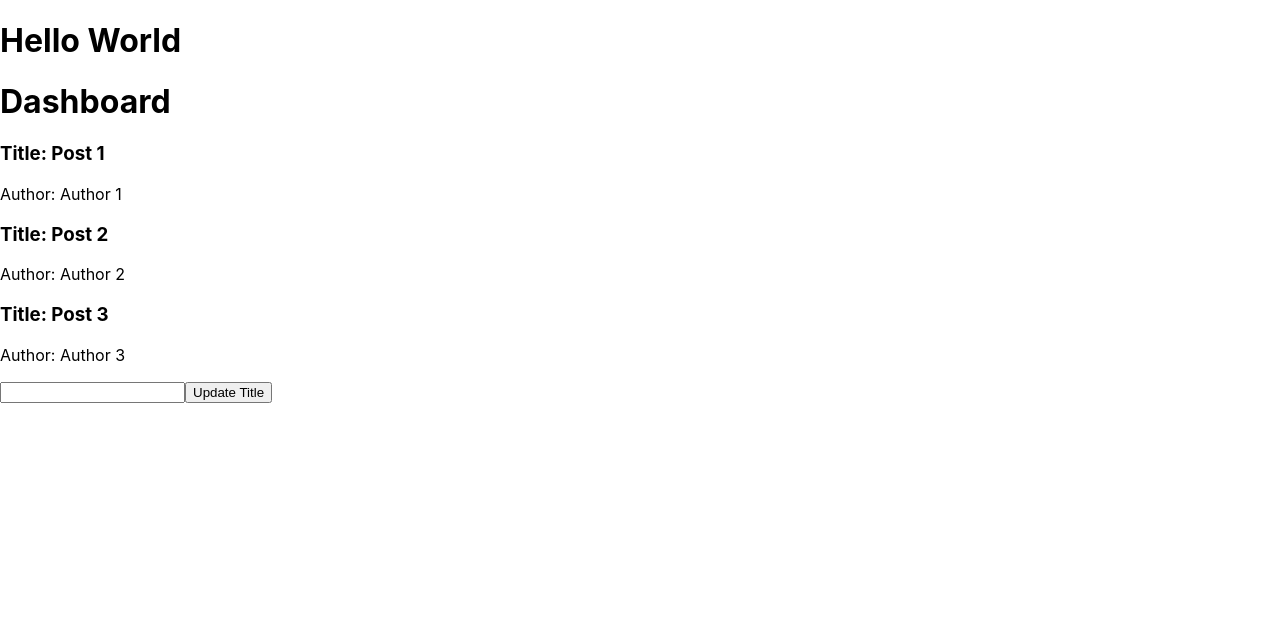
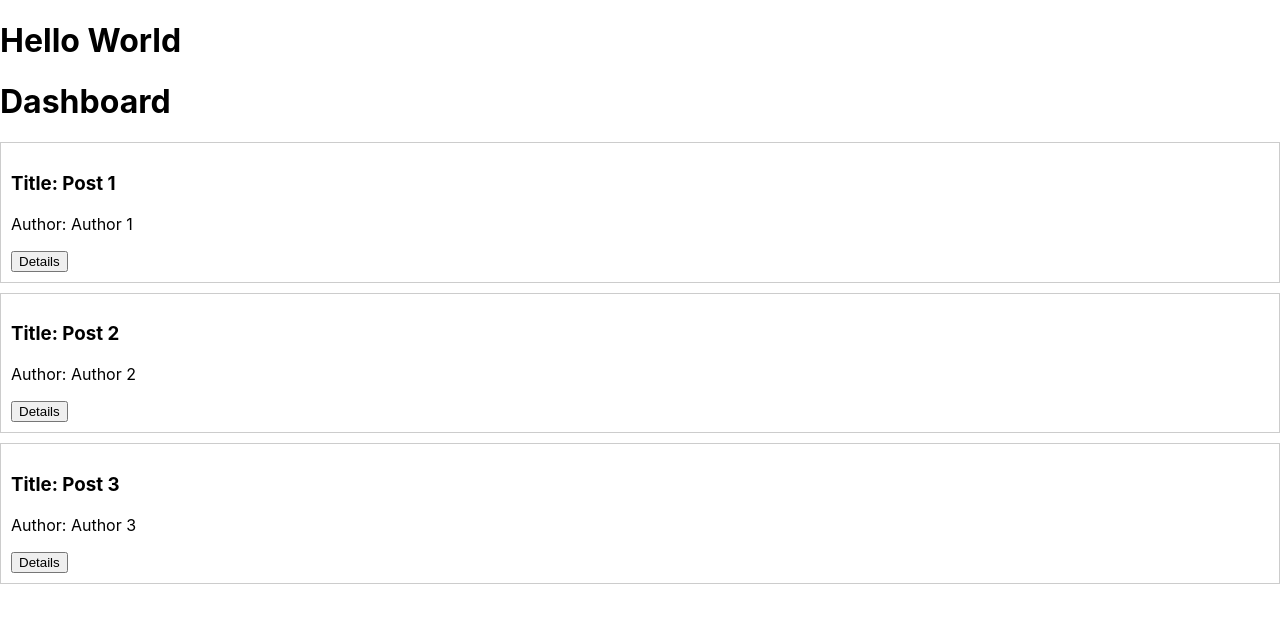
Before and after one commit to EUnurbayar/WAA_React_Labs, a React (Create React App) app in the folder my-app/: page / in a window 1280 px wide. Shown: the top 622 px of the page. Built offline with nearby package versions, Linux system fonts and the light colour scheme.

Commit message:
added post details

```diff
--- a/my-app/src/components/Dashboard.js
+++ b/my-app/src/components/Dashboard.js
@@ -1,5 +1,7 @@
 import React, { useState } from 'react';
 import Posts from './Posts';
+import PostDetails from './PostDetails';
+
 
 const Dashboard = () => {
   const initialPosts = [
@@ -9,29 +11,43 @@ const Dashboard = () => {
   ];
 
   const [posts, setPosts] = useState(initialPosts);
-  const [updatedTitle, setUpdatedTitle] = useState('');
+  const [selectedPost, setSelectedPost] = useState(null);
 
-  const updateFirstPostTitle = () => {
-    if (updatedTitle.trim() !== '') {
-      const updatedPosts = [...posts];
-      updatedPosts[0].title = updatedTitle;
-      setPosts(updatedPosts);
-      setUpdatedTitle('');
-    }
+  const handleUpdateTitle = (postId, newTitle) => {
+    const updatedPosts = posts.map((post) =>
+      post.id === postId ? { ...post, title: newTitle } : post
+    );
+    setPosts(updatedPosts);
+  };
+
+  const handleDeletePost = (postId) => {
+    const updatedPosts = posts.filter((post) => post.id !== postId);
+    setPosts(updatedPosts);
+    setSelectedPost(null);
+  };
+
+  const handlePostClick = (postId) => {
+    const post = posts.find((post) => post.id === postId);
+    setSelectedPost(post);
+  };
+
+  const handleBackToPosts = () => {
+    setSelectedPost(null);
   };
 
   return (
-    <div>
+    <div className="dashboard-container">
       <h1>Dashboard</h1>
-      <Posts posts={posts} />
-      <div>
-        <input
-          type="text"
-          value={updatedTitle}
-          onChange={(e) => setUpdatedTitle(e.target.value)}
+      {selectedPost ? (
+        <PostDetails
+          post={selectedPost}
+          handleUpdateTitle={handleUpdateTitle}
+          handleDeletePost={handleDeletePost}
+          handleBackToPosts={handleBackToPosts}
         />
-        <button onClick={updateFirstPostTitle}>Update Title</button>
-      </div>
+      ) : (
+        <Posts posts={posts} handlePostClick={handlePostClick} />
+      )}
     </div>
   );
 };
--- /dev/null
+++ b/my-app/src/components/Post.css
@@ -0,0 +1,10 @@
+.post {
+    border: 1px solid #ccc;
+    padding: 10px;
+    margin-bottom: 10px;
+    cursor: pointer;
+  }
+
+  .post:hover {
+    background-color: #f5f5f5;
+  }
--- a/my-app/src/components/Post.js
+++ b/my-app/src/components/Post.js
@@ -1,10 +1,15 @@
 import React from 'react';
+import './Post.css';
+const Post = ({ post, handlePostClick }) => {
+  const handleClick = () => {
+    handlePostClick(post.id);
+  };
 
-const Post = ({ post }) => {
   return (
-    <div>
+    <div className="post" >
       <h3>Title: {post.title}</h3>
       <p>Author: {post.author}</p>
+      <button onClick={handleClick}>Details</button>
     </div>
   );
 };
--- /dev/null
+++ b/my-app/src/components/PostDetails.css
@@ -0,0 +1,23 @@
+.post-details {
+    border: 1px solid #ccc;
+    padding: 20px;
+    margin-bottom: 20px;
+  }
+
+  .post-details h2 {
+    margin-top: 0;
+  }
+
+  .post-details p {
+    margin-bottom: 10px;
+  }
+
+  .post-details input[type="text"] {
+    width: 100%;
+    padding: 5px;
+    margin-bottom: 10px;
+  }
+
+  .post-details button {
+    margin-right: 10px;
+  }
--- /dev/null
+++ b/my-app/src/components/PostDetails.js
@@ -0,0 +1,28 @@
+import React, { useState } from 'react';
+import './PostDetails.css';
+
+const PostDetails = ({ post, handleUpdateTitle, handleDeletePost, handleBackToPosts }) => {
+  const [newTitle, setNewTitle] = useState(post.title);
+
+  const handleTitleChange = (event) => {
+    setNewTitle(event.target.value);
+  };
+
+  const handleUpdateTitleClick = () => {
+    handleUpdateTitle(post.id, newTitle);
+  };
+
+  return (
+    <div className="post-details">
+      <h2>Post Details</h2>
+      <p>ID: {post.id}</p>
+      <p>Title: <input type="text" value={newTitle} onChange={handleTitleChange} /></p>
+      <p>Author: {post.author}</p>
+      <button onClick={handleUpdateTitleClick}>Update Title</button>
+      <button onClick={() => handleDeletePost(post.id)}>Delete</button>
+      <button onClick={handleBackToPosts}>Back to Posts</button>
+    </div>
+  );
+};
+
+export default PostDetails;
--- a/my-app/src/components/Posts.js
+++ b/my-app/src/components/Posts.js
@@ -1,11 +1,11 @@
 import React from 'react';
 import Post from './Post';
 
-const Posts = ({ posts }) => {
+const Posts = ({ posts, handlePostClick }) => {
   return (
     <div>
       {posts.map((post) => (
-        <Post key={post.id} post={post} />
+        <Post key={post.id} post={post} handlePostClick={handlePostClick} />
       ))}
     </div>
   );
```
